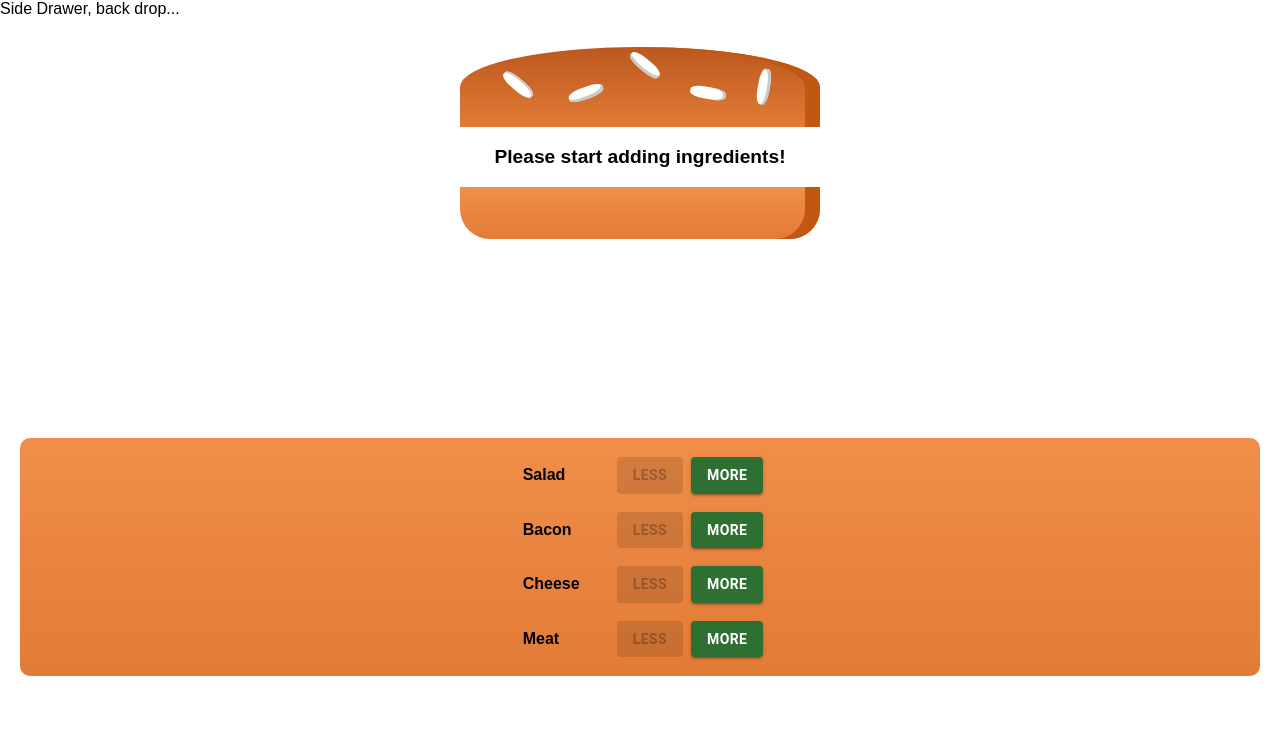
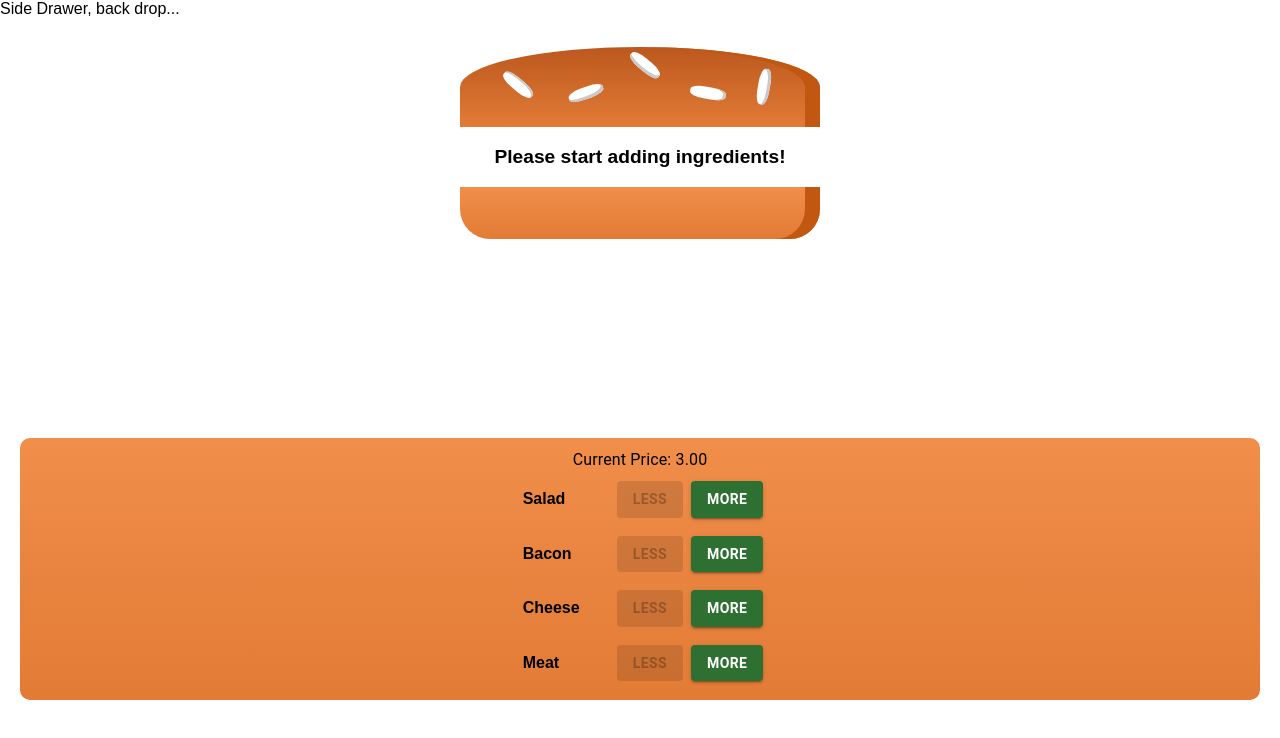
Before and after one commit to ciamac-da/react-burger-builder-app, a React app: page / in a window 1280 px wide. Shown: the top 738 px of the page. Built offline with nearby package versions, Linux system fonts and the light colour scheme; a web font is replaced by a local one.

Commit message:
Verified by Marti4n v1.1.3 Displaying and updating the Burger Price

```diff
--- a/src/components/Burger/BuildControls/BuildControls.js
+++ b/src/components/Burger/BuildControls/BuildControls.js
@@ -1,6 +1,9 @@
 import React from 'react';
 import myStyle from "./BuildControlsStyle";
 import BuildControl from './BuildControl/BuildControl';
+import {Typography} from "@material-ui/core";
+
+
 
 const controls = [
     { label: "Salad", type:"salad"},
@@ -14,6 +17,7 @@ const BuildControls = (props) => {
 
     return (
         <div className={classes.BuildControls}>
+        <Typography> Current Price: {props.price.toFixed(2)}</Typography>
         {controls.map(ctrl => (
             <BuildControl
             key={ctrl.label}
--- a/src/components/BurgerBulder/BurgerBuilder.js
+++ b/src/components/BurgerBulder/BurgerBuilder.js
@@ -70,6 +70,7 @@ class BurgerBuilder extends Component {
         ingredientAdded={this.addIngredientHandler}
         ingredientRemoved={this.removeIngredientHandler}
         disabled={disabledInfo}
+        price={this.state.totalPrice}
         />
       </Aux>
     );
```
